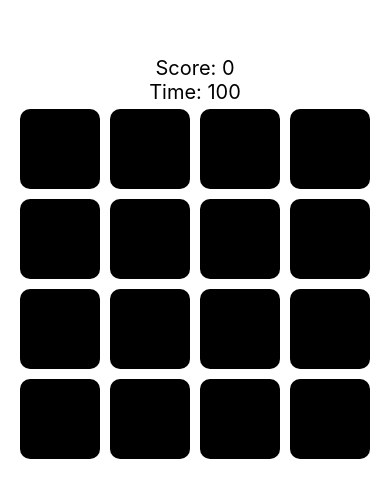
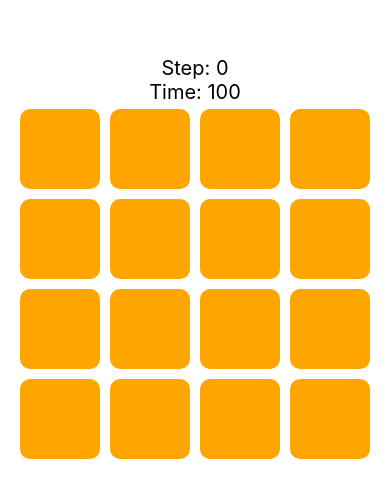
Before and after one commit to Vialor/Memory-Match, a React Native app: screen / in a window 390 px wide. Shown: the part 162-660 px from the top of the page. Built offline with nearby package versions, Linux system fonts and the light colour scheme.

Commit message:
re-schedule some var

```diff
--- a/App.js
+++ b/App.js
@@ -1,22 +1,10 @@
 import React from 'react';
-import { StyleSheet, Text, View } from 'react-native';
 import GameBoard from './component/GameBoard.js';
 
 export default class App extends React.Component{
   render(){
     return (
-      <View style={styles.container}>
         <GameBoard/>
-      </View>
     );
   }
 }
-
-const styles = StyleSheet.create({
-  container: {
-    flex: 1,
-    backgroundColor: '#fff',
-    alignItems: 'center',
-    justifyContent: 'center',
-  },
-});
--- a/component/Card.js
+++ b/component/Card.js
@@ -4,20 +4,11 @@ import { StyleSheet, TouchableOpacity } from 'react-native';
 export default class Card extends React.Component{
     constructor(props){
         super(props);
-        this.state = {color: "black", isHead: false};
-
-        this.handleClick = this.handleClick.bind(this);
-        this.cardStyle = this.cardStyle.bind(this);
     }
 
-    handleClick(){
-        this.setState((state)=>({isHead: !state.isHead}));
-        this.setState({color: "blue"});
-    }
-
-    cardStyle(){
+    cardStyle=()=>{
         return {
-            backgroundColor: this.state.color,
+            backgroundColor: this.props.color,
             width: 80,
             height: 80,
             margin: 5,
@@ -27,7 +18,7 @@ export default class Card extends React.Component{
 
     render(){
         return(
-        <TouchableOpacity style={this.cardStyle()} onPress={this.handleClick}></TouchableOpacity>
+        <TouchableOpacity style={this.cardStyle()} onPress={()=>this.props.onPress()}></TouchableOpacity>
         );
     }
 }
--- a/component/GameBoard.js
+++ b/component/GameBoard.js
@@ -6,32 +6,74 @@ export default class GameBoard extends React.Component{
     constructor(props){
         super(props);
         this.state = {
-            clickedItem: [],
-            score: 0,
+            chosenItems: [],
+            step: 0,
             time: 100,
+            cards: [['orange', false], ['orange', false],['orange', false],['orange', false],
+            ['orange', false],['orange', false],['orange', false],['orange', false],
+            ['orange', false],['orange', false],['orange', false], ['orange', false],
+            ['orange', false], ['orange', false], ['orange', false], ['orange', false]],
+            // random generated color and isMatched
+        }
+
+    }
+
+    handlePress(i){
+        const chosenItems = this.state.chosenItems
+        this.setState({chosenItems: chosenItems.concat([i])});
+        const chosenNum = chosenItems.length;
+        console.log(chosenNum);
+        if (chosenNum==1){
+            console.log("Store one item");
+        } else if (chosenNum==2){
+
+            this.setState({chosenItems: []});
+        } else{
+            console.log("Numbers of chosen items should be 1 or 2.");
         }
     }
 
+    renderCard(i){
+        return(
+            <Card color={this.state.cards[i][0]}
+            isMatched={this.state.cards[i][1]}
+            onPress={()=>this.handlePress(i)}/>
+        )
+    }
+
     render(){
+        const step = this.state.step;
+        const time = this.state.time;
         return(
-        <>
-        <Text style={styles.text}>Score: {this.state.score}</Text>
-        <Text style={styles.text}>Time: {this.state.time}</Text>
+        <View style={styles.container}>
+        <Text style={styles.text}>Step: {step}</Text>
+        <Text style={styles.text}>Time: {time}</Text>
         <View style={styles.row}>
-        <Card/><Card/><Card/><Card/>
+            {this.renderCard(0)}
+            {this.renderCard(1)}
+            {this.renderCard(2)}
+            {this.renderCard(3)}
+        </View>
+        <View style={styles.row}>
+            {this.renderCard(4)}
+            {this.renderCard(5)}
+            {this.renderCard(6)}
+            {this.renderCard(7)}
         </View>
 
         <View style={styles.row}>
-        <Card/><Card/><Card/><Card/>
-        </View>
-
-        <View style={styles.row}>
-        <Card/><Card/><Card/><Card/>
+            {this.renderCard(8)}
+            {this.renderCard(9)}
+            {this.renderCard(10)}
+            {this.renderCard(11)}
         </View>
         <View style={styles.row}>
-        <Card/><Card/><Card/><Card/>
+            {this.renderCard(12)}
+            {this.renderCard(13)}
+            {this.renderCard(14)}
+            {this.renderCard(15)}
         </View>
-        </>
+        </View>
         );
     }
 }
@@ -43,4 +85,10 @@ const styles = StyleSheet.create({
     text: {
         fontSize: 20,
     },
+    container: {
+        flex: 1,
+        backgroundColor: '#fff',
+        alignItems: 'center',
+        justifyContent: 'center',
+    },
   });
```
Also changed, not shown: constants/Color.js (added, +10 -0 lines).
